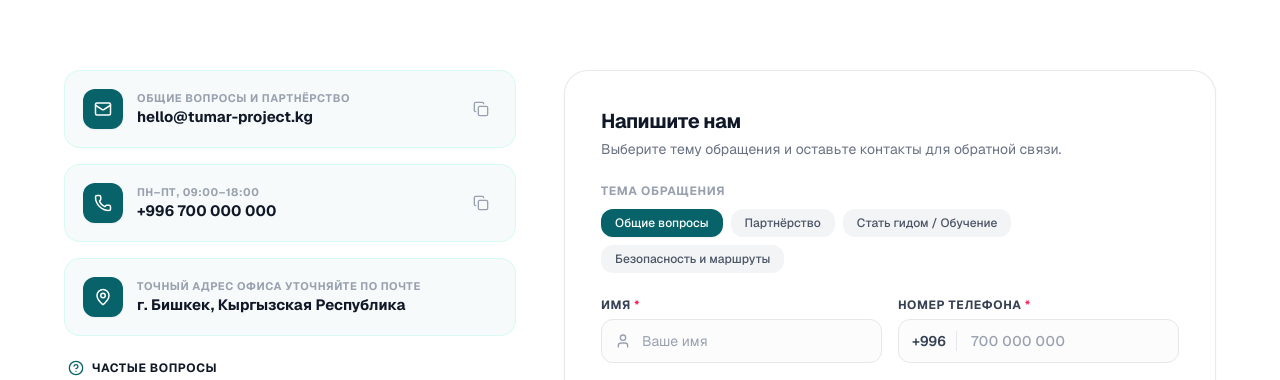
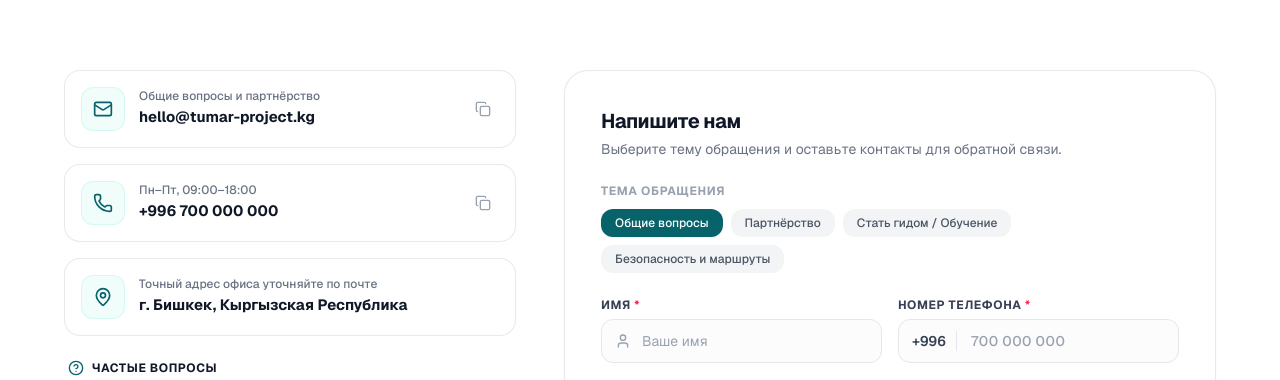
Before and after one commit to Evools/Aiym-Path, a Next.js app: page /contacts in a window 1280 px wide. Shown: the part 420-800 px from the top of the page. Built offline with nearby package versions, Linux system fonts and the light colour scheme.

Commit message:
style: update contact cards with refined styling and improved visual consistency

```diff
--- a/app/contacts/page.tsx
+++ b/app/contacts/page.tsx
@@ -156,19 +156,19 @@ export default function ContactsPage() {
             {/* Left Column: Direct Contacts & FAQ Accordion (5 cols) */}
             <div className="lg:col-span-5 space-y-4">
 
-              {/* 1. Email Card with Quick Copy */}
-              <div className="p-4 sm:p-4.5 rounded-2xl bg-[#F7FAFA] border border-teal-100/70 hover:border-teal-200 transition-all flex items-center justify-between gap-3 group">
+              {/* 1. Email Card */}
+              <div className="p-4 rounded-2xl bg-white border border-gray-200/90 hover:border-teal-200 hover:shadow-xs transition-all flex items-center justify-between gap-3 group">
                 <div className="flex items-center gap-3.5 min-w-0">
-                  <div className="w-10 h-10 rounded-xl bg-[#07626A] text-white flex items-center justify-center shrink-0 shadow-xs">
-                    <Mail className="w-4.5 h-4.5" />
+                  <div className="w-11 h-11 rounded-xl bg-teal-50 border border-teal-100/80 text-[#07626A] flex items-center justify-center shrink-0">
+                    <Mail className="w-5 h-5" />
                   </div>
                   <div className="min-w-0">
-                    <p className="text-[11px] font-bold text-gray-400 uppercase tracking-wider">
+                    <p className="text-xs font-medium text-gray-500 mb-0.5">
                       {dict.contactsPage.emailDesc}
                     </p>
                     <a
                       href="mailto:hello@tumar-project.kg"
-                      className="text-sm sm:text-[15px] font-bold text-gray-900 hover:text-[#07626A] transition-colors truncate block"
+                      className="text-[15px] font-bold text-gray-900 hover:text-[#07626A] transition-colors truncate block"
                     >
                       {dict.contactsPage.emailTitle}
                     </a>
@@ -179,7 +179,7 @@ export default function ContactsPage() {
                   type="button"
                   onClick={() => handleCopy("hello@tumar-project.kg", "email")}
                   title="Скопировать email"
-                  className="p-2 rounded-lg text-gray-400 hover:text-[#07626A] hover:bg-white transition-colors shrink-0 cursor-pointer"
+                  className="p-2 rounded-xl text-gray-400 hover:text-[#07626A] hover:bg-gray-50 transition-colors shrink-0 cursor-pointer"
                 >
                   {copiedField === "email" ? (
                     <Check className="w-4 h-4 text-emerald-600" />
@@ -189,19 +189,19 @@ export default function ContactsPage() {
                 </button>
               </div>
 
-              {/* 2. Phone Card with Quick Call/Copy */}
-              <div className="p-4 sm:p-4.5 rounded-2xl bg-[#F7FAFA] border border-teal-100/70 hover:border-teal-200 transition-all flex items-center justify-between gap-3 group">
+              {/* 2. Phone Card */}
+              <div className="p-4 rounded-2xl bg-white border border-gray-200/90 hover:border-teal-200 hover:shadow-xs transition-all flex items-center justify-between gap-3 group">
                 <div className="flex items-center gap-3.5 min-w-0">
-                  <div className="w-10 h-10 rounded-xl bg-[#07626A] text-white flex items-center justify-center shrink-0 shadow-xs">
-                    <Phone className="w-4.5 h-4.5" />
+                  <div className="w-11 h-11 rounded-xl bg-teal-50 border border-teal-100/80 text-[#07626A] flex items-center justify-center shrink-0">
+                    <Phone className="w-5 h-5" />
                   </div>
                   <div className="min-w-0">
-                    <p className="text-[11px] font-bold text-gray-400 uppercase tracking-wider">
+                    <p className="text-xs font-medium text-gray-500 mb-0.5">
                       {dict.contactsPage.phoneDesc}
                     </p>
                     <a
                       href="tel:+996700000000"
-                      className="text-sm sm:text-[15px] font-bold text-gray-900 hover:text-[#07626A] transition-colors block"
+                      className="text-[15px] font-bold text-gray-900 hover:text-[#07626A] transition-colors block"
                     >
                       {dict.contactsPage.phoneTitle}
                     </a>
@@ -212,7 +212,7 @@ export default function ContactsPage() {
                   type="button"
                   onClick={() => handleCopy("+996 700 000 000", "phone")}
                   title="Скопировать телефон"
-                  className="p-2 rounded-lg text-gray-400 hover:text-[#07626A] hover:bg-white transition-colors shrink-0 cursor-pointer"
+                  className="p-2 rounded-xl text-gray-400 hover:text-[#07626A] hover:bg-gray-50 transition-colors shrink-0 cursor-pointer"
                 >
                   {copiedField === "phone" ? (
                     <Check className="w-4 h-4 text-emerald-600" />
@@ -223,15 +223,15 @@ export default function ContactsPage() {
               </div>
 
               {/* 3. Address Card */}
-              <div className="p-4 sm:p-4.5 rounded-2xl bg-[#F7FAFA] border border-teal-100/70 flex items-center gap-3.5">
-                <div className="w-10 h-10 rounded-xl bg-[#07626A] text-white flex items-center justify-center shrink-0 shadow-xs">
-                  <MapPin className="w-4.5 h-4.5" />
+              <div className="p-4 rounded-2xl bg-white border border-gray-200/90 flex items-center gap-3.5">
+                <div className="w-11 h-11 rounded-xl bg-teal-50 border border-teal-100/80 text-[#07626A] flex items-center justify-center shrink-0">
+                  <MapPin className="w-5 h-5" />
                 </div>
                 <div>
-                  <p className="text-[11px] font-bold text-gray-400 uppercase tracking-wider">
+                  <p className="text-xs font-medium text-gray-500 mb-0.5">
                     {dict.contactsPage.addressDesc}
                   </p>
-                  <p className="text-sm sm:text-[15px] font-bold text-gray-900">
+                  <p className="text-[15px] font-bold text-gray-900">
                     {dict.contactsPage.addressTitle}
                   </p>
                 </div>
```
